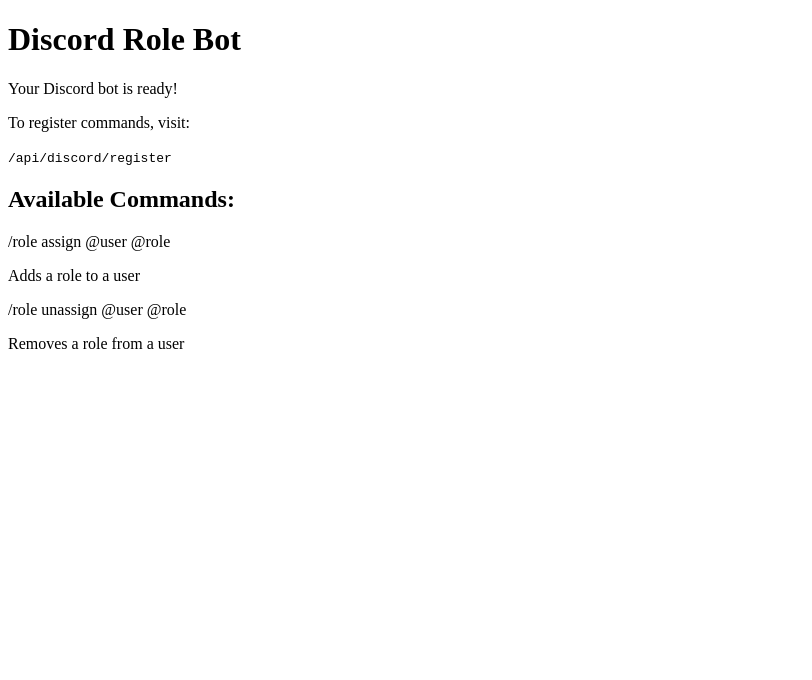
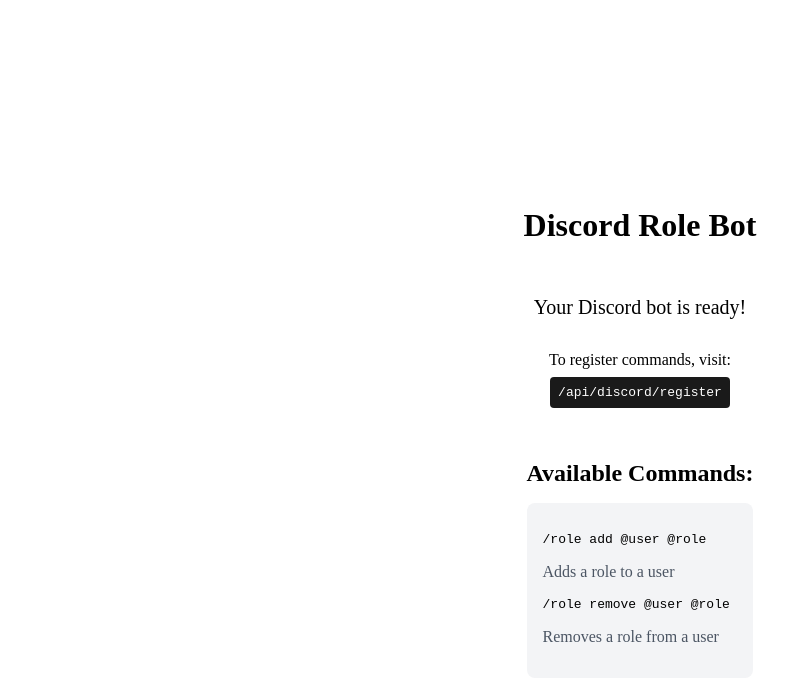
Before and after one commit to raanyiel/HammyBot, a Next.js app: page / in a window 1280 px wide. Shown: the top 680 px of the page, without its empty margins (0-812 px from the left). Built offline with nearby package versions, Linux system fonts and the light colour scheme.

Commit message:
deployment fix

```diff
--- a/app/page.js
+++ b/app/page.js
@@ -1,21 +1,46 @@
 export default function Home() {
-    return (
-      <main className="flex min-h-screen flex-col items-center justify-center p-24">
-        <h1 className="text-4xl font-bold mb-8">Discord Role Bot</h1>
-        <p className="text-xl mb-4">Your Discord bot is ready!</p>
-        <p className="mb-2">To register commands, visit:</p>
-        <code className="bg-gray-800 text-white p-2 rounded mb-8">/api/discord/register</code>
+  return (
+    <main
+      style={{
+        display: "flex",
+        minHeight: "100vh",
+        flexDirection: "column",
+        alignItems: "center",
+        justifyContent: "center",
+        padding: "24px",
+      }}
+    >
+      <h1 style={{ fontSize: "2rem", fontWeight: "bold", marginBottom: "2rem" }}>Discord Role Bot</h1>
+      <p style={{ fontSize: "1.25rem", marginBottom: "1rem" }}>Your Discord bot is ready!</p>
+      <p style={{ marginBottom: "0.5rem" }}>To register commands, visit:</p>
+      <code
+        style={{
+          background: "#1a1a1a",
+          color: "white",
+          padding: "0.5rem",
+          borderRadius: "0.25rem",
+          marginBottom: "2rem",
+        }}
+      >
+        /api/discord/register
+      </code>
 
-        <div className="max-w-md">
-          <h2 className="text-2xl font-semibold mb-4">Available Commands:</h2>
-          <div className="bg-gray-100 p-4 rounded-lg">
-            <p className="font-mono">/role assign @user @role</p>
-            <p className="text-gray-600 mb-4">Adds a role to a user</p>
+      <div style={{ maxWidth: "28rem" }}>
+        <h2 style={{ fontSize: "1.5rem", fontWeight: "semibold", marginBottom: "1rem" }}>Available Commands:</h2>
+        <div
+          style={{
+            background: "#f3f4f6",
+            padding: "1rem",
+            borderRadius: "0.5rem",
+          }}
+        >
+          <p style={{ fontFamily: "monospace" }}>/role add @user @role</p>
+          <p style={{ color: "#4b5563", marginBottom: "1rem" }}>Adds a role to a user</p>
 
-            <p className="font-mono">/role unassign @user @role</p>
-            <p className="text-gray-600">Removes a role from a user</p>
-          </div>
+          <p style={{ fontFamily: "monospace" }}>/role remove @user @role</p>
+          <p style={{ color: "#4b5563" }}>Removes a role from a user</p>
         </div>
-      </main>
-    )
-  }
+      </div>
+    </main>
+  )
+}
```
Also changed, not shown: package.json (+3 -53 lines).
